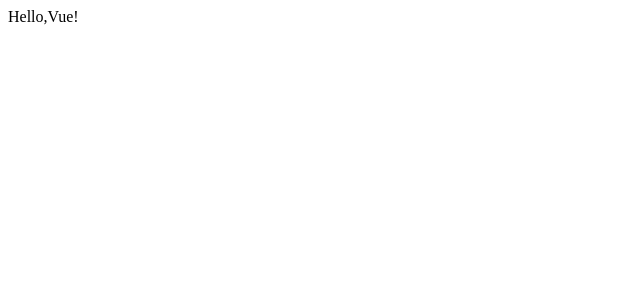
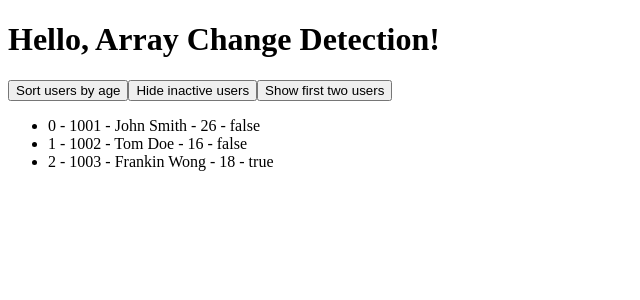
Before and after one commit to CCastelltort/vue-3-project, a Vue app: page / in a window 1280 px wide. Shown: the top 300 px of the page, without its empty margins (0-640 px from the left). Built offline with nearby package versions, Linux system fonts and the light colour scheme.

Commit message:
array-change-detection

```diff
--- a/src/App.vue
+++ b/src/App.vue
@@ -1,11 +1,45 @@
 <template>
-  <div> Hello,Vue! </div>
+  <h1>{{ message }}</h1>
+  <button @click="sortUsersByAge">Sort users by age</button>
+  <button @click="hideInactiveUsers">Hide inactive users</button>
+  <button @click="showFirstTwoUsers">Show first two users</button>
+  <ul>
+    <li v-for="(user, index) in users" :key="user.id">
+      {{ index }} - {{ user.id }} - {{ user.name }} - {{ user.age }} -
+      {{ user.isActive }}
+    </li>
+  </ul>
 </template>
 
 <script setup>
+import { ref } from 'vue'
 
+let message = ref('Hello, Array Change Detection!')
+
+const users = ref([
+  { id: 1001, name: 'John Smith', age: 26, isActive: false },
+  { id: 1002, name: 'Tom Doe', age: 16, isActive: false },
+  { id: 1003, name: 'Frankin Wong', age: 18, isActive: true }
+])
+
+function sortUsersByAge() {
+  users.value.sort((a, b) => a.age - b.age)
+}
+
+// filter is a non-mutating method, so we need to replace the old array
+function hideInactiveUsers() {
+  users.value = users.value.filter((user) => user.isActive)
+}
+
+// slice is a non-mutating method, so we need to replace the old array
+function showFirstTwoUsers() {
+  users.value = users.value.slice(0, 2)
+}
 </script>
 
-<style lang="scss" scoped>
-
+<style scoped>
+.inactive {
+  color: red;
+  text-decoration: line-through;
+}
 </style>
```
